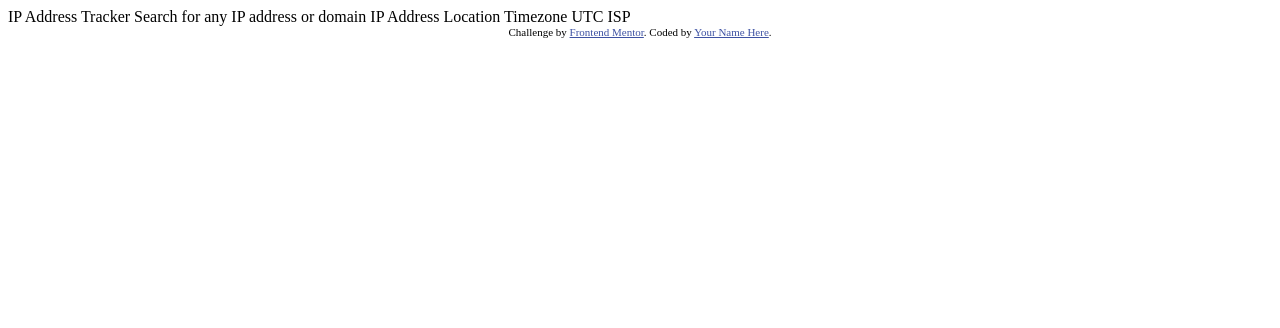
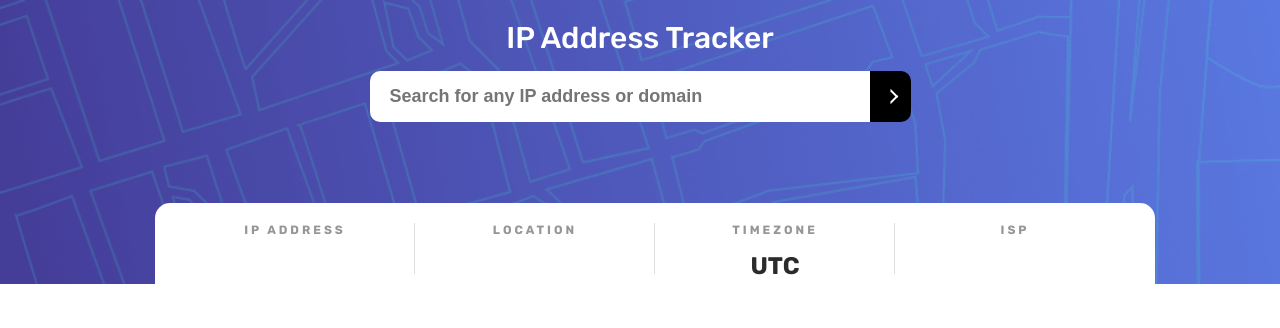
Before and after one commit to Slumrag/CASELAB2024, a website: page ip-address-tracker-master/index.html in a window 1280 px wide. Drawn offline with Linux system fonts and the light colour scheme.

Commit message:
feat: add geolocation api request

```diff
--- a/ip-address-tracker-master/index.html
+++ b/ip-address-tracker-master/index.html
@@ -1,34 +1,54 @@
 <!DOCTYPE html>
 <html lang="en">
+
 <head>
   <meta charset="UTF-8">
-  <meta name="viewport" content="width=device-width, initial-scale=1.0"> <!-- displays site properly based on user's device -->
+  <meta name="viewport" content="width=device-width, initial-scale=1.0">
+  <!-- displays site properly based on user's device -->
 
   <link rel="icon" type="image/png" sizes="32x32" href="./images/favicon-32x32.png">
 
   <title>Frontend Mentor | IP Address Tracker</title>
 
   <!-- Feel free to remove these styles or customise in your own stylesheet 👍 -->
-  <style>
-    .attribution { font-size: 11px; text-align: center; }
-    .attribution a { color: hsl(228, 45%, 44%); }
-  </style>
+  <link rel="stylesheet" href="./src/style.css">
+  <link href="https://fonts.googleapis.com/css?family=Rubik:regular,500,700" rel="stylesheet" />
+
+  <script src="./src/index.js" defer></script>
 </head>
+
 <body>
+  <div class="finder">
+    <h1 class="title">IP Address Tracker</h1>
+    <div class="search-bar"><input type="text" class="search-bar__input"
+        placeholder="Search for any IP address or domain">
+      <button class="search-bar__btn"></button>
+    </div>
 
-  IP Address Tracker
-
-  Search for any IP address or domain
-
-  IP Address
-  Location
-  Timezone
-    UTC <!-- add offset value dynamically using the API -->
-  ISP
+    <div class="info">
+      <div class="info__block">
+        <div class="info__block-subtitle">IP Address</div>
+        <div class="info__block-title" id="ip"></div>
+      </div>
+      <div class="info__block">
+        <div class="info__block-subtitle">Location</div>
+        <div class="info__block-title" id="location"></div>
+      </div>
+      <div class="info__block">
+        <div class="info__block-subtitle">Timezone</div>
+        <div class="info__block-title">UTC <span id="timezone"></span></div>
+      </div>
+      <div class="info__block">
+        <div class="info__block-subtitle">ISP</div>
+        <div class="info__block-title" id="isp"></div>
+      </div>
+    </div>
+  </div>
 
   <div class="attribution">
     Challenge by <a href="https://www.frontendmentor.io?ref=challenge" target="_blank">Frontend Mentor</a>.
-    Coded by <a href="#">Your Name Here</a>.
+    Coded by <a href="#">Slumrag</a>.
   </div>
 </body>
+
 </html>
--- /dev/null
+++ b/ip-address-tracker-master/src/index.js
@@ -0,0 +1,22 @@
+const ipInput = document.querySelector('.search-bar__input');
+const ipSubmit = document.querySelector('.search-bar__btn');
+
+ipSubmit.addEventListener('click', handleIpSubmit);
+ipInput.addEventListener('keydown', handleIpInputKeyDown);
+
+async function getGeolocationByIp(ip) {
+  const apiURL = new URL('https://geo.ipify.org/api/v2/country');
+  apiURL.searchParams.set('ipAddress', ip);
+  apiURL.searchParams.set('apiKey', process.env.API_KEY_GEOLOCATION);
+
+  const response = await fetch(apiURL);
+
+  return response.json();
+}
+
+function handleIpSubmit(e) {
+  const ip = ipInput.value;
+  getGeolocationByIp(ip).then(console.log);
+}
+
+function handleIpInputKeyDown(params) {}
--- /dev/null
+++ b/ip-address-tracker-master/src/style.css
@@ -0,0 +1,160 @@
+:root {
+  font-size: 10px;
+  font-family: 'Rubik', sans-serif;
+}
+
+* {
+  margin: 0;
+  box-sizing: border-box;
+}
+
+.finder {
+  background: url(../images/pattern-bg.png);
+  background-size: cover;
+  padding: 2rem 1.5rem 17.5rem;
+  text-align: center;
+  position: relative;
+}
+
+@media (min-width: 1024px) {
+  .finder {
+    padding: 2rem 1.5rem;
+  }
+}
+
+.title {
+  color: white;
+  margin-bottom: 1.5rem;
+  font-weight: 500;
+  font-size: 3rem;
+}
+
+.search-bar {
+  display: flex;
+  justify-content: center;
+  margin-bottom: 2rem;
+}
+
+.search-bar__input {
+  width: 100%;
+  max-width: 500px;
+  font-size: 1.8rem;
+  font-weight: 700;
+  color: hsl(0, 0%, 17%);
+  border: none;
+  outline: none;
+  padding: 1.5rem 2rem;
+  border-radius: 10px 0 0 10px;
+  cursor: pointer;
+}
+
+.search-bar__btn {
+  background-color: black;
+  border: none;
+  outline: none;
+  color: white;
+  padding: 0 1.5rem;
+  border-radius: 0 10px 10px 0;
+  position: relative;
+  cursor: pointer;
+}
+.search-bar__btn:hover {
+  background-color: rgb(77, 77, 77);
+}
+.search-bar__btn::after {
+  display: block;
+
+  content: '';
+  width: 7px;
+  height: 7px;
+  background: transparent;
+  border: 2px solid;
+  border-color: white white transparent transparent;
+  transform: rotate(45deg);
+}
+
+.info {
+  width: calc(100% - 3rem);
+  background-color: white;
+  padding: 2rem;
+  border-radius: 15px;
+
+  display: flex;
+  flex-direction: column;
+  position: absolute;
+  left: 1.5rem;
+  z-index: 10000;
+}
+@media (min-width: 1024px) {
+  .info {
+    width: 100%;
+    max-width: 1000px;
+    transform: translateY(50%);
+
+    margin-left: auto;
+    margin-right: auto;
+
+    position: relative;
+  }
+}
+
+.info__block {
+  flex-grow: 1;
+  flex-shrink: 0;
+  flex-basis: 25%;
+  padding: 0 1rem;
+  position: relative;
+}
+.info__block:not(:last-child) {
+  margin-bottom: 2.5rem;
+}
+
+.info__block-subtitle {
+  color: hsl(0, 0%, 59%);
+  text-transform: uppercase;
+  font-weight: 700;
+  font-size: 1.2rem;
+  margin-bottom: 1.5rem;
+  letter-spacing: 0.3rem;
+}
+.info__block-title {
+  color: hsl(0, 0%, 17%);
+  font-weight: 700;
+  font-size: 2rem;
+}
+.map {
+  min-height: calc(100vh - 200px);
+}
+
+@media (min-width: 1024px) {
+  .info {
+    flex-direction: row;
+  }
+  .info__block {
+    margin-bottom: 0;
+  }
+  .info__block::after {
+    content: '';
+    width: 1px;
+    height: 90%;
+    position: absolute;
+    top: 0;
+    right: 0;
+    background-color: hsla(0, 0%, 59%, 0.3);
+  }
+  .info__block:last-child::after {
+    display: none;
+  }
+  .info__block-title {
+    font-size: 2.4rem;
+  }
+}
+
+.attribution {
+  font-size: 11px;
+  text-align: center;
+}
+
+.attribution a {
+  color: hsl(228, 45%, 44%);
+}
```
Also changed, not shown: ip-address-tracker-master/package.json (+7 -2 lines), ip-address-tracker-master/src/api/getGeolocationByIp.js (added, +9 -0 lines), 3 other files.
